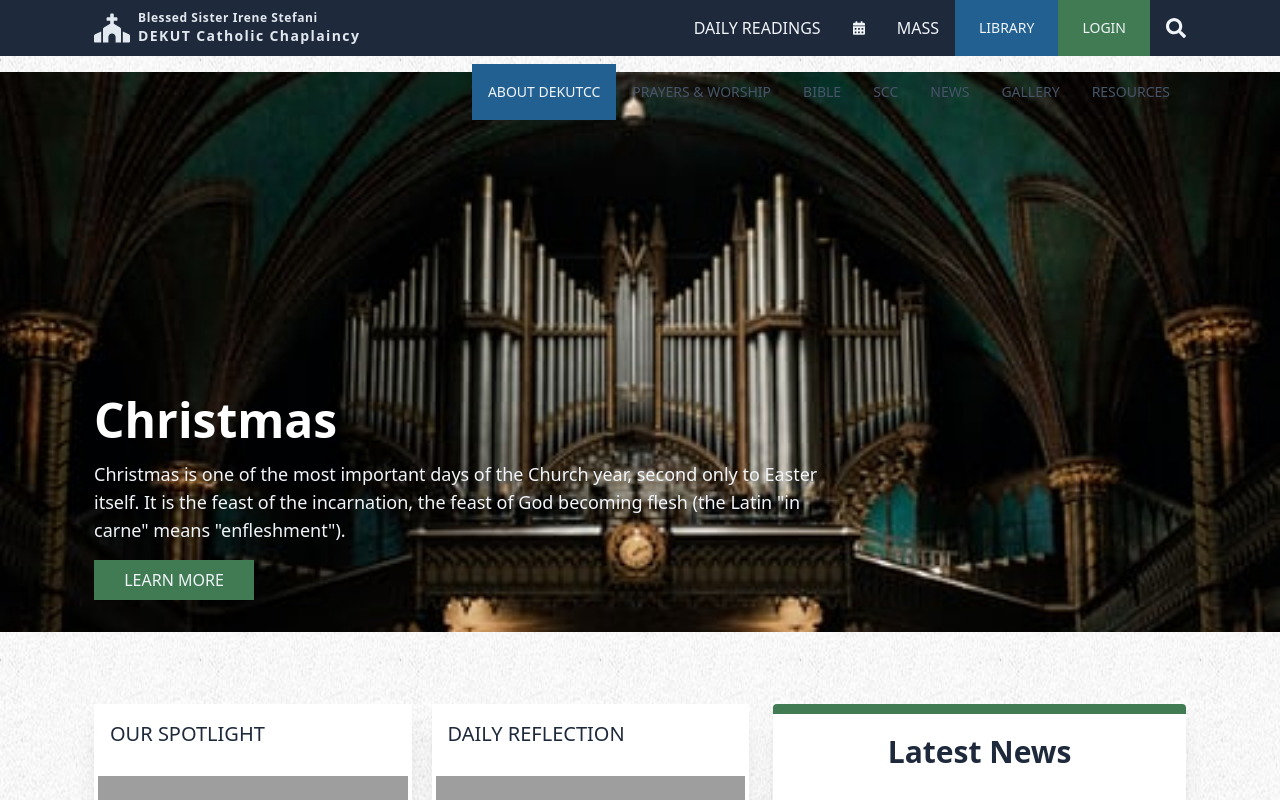
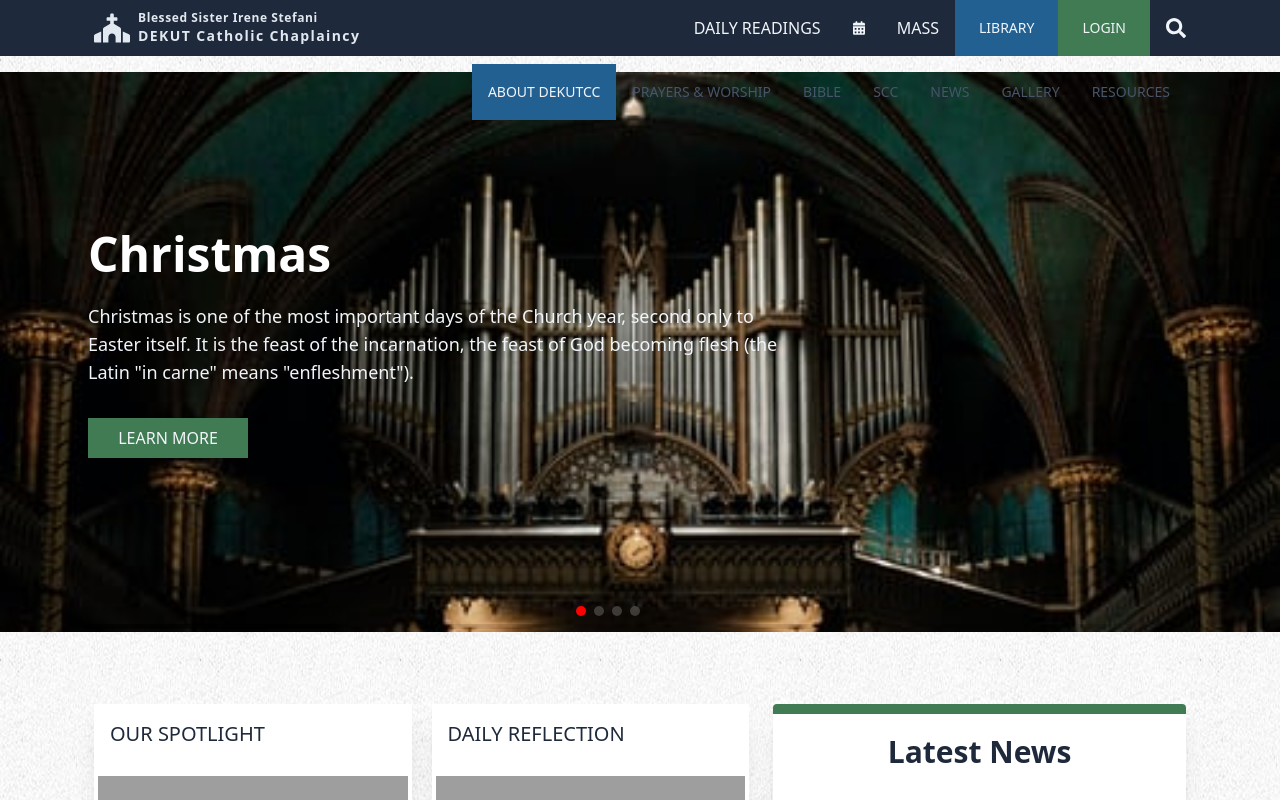
Before and after one commit to marville001/caweb-new, a React (Create React App) app: page / in a window 1280 px wide. Shown: the top 800 px of the page. Built offline with nearby package versions, Linux system fonts and the light colour scheme; grey boxes are pictures that could not be loaded.

Commit message:
Added carousel to home page hero section

```diff
--- a/package.json
+++ b/package.json
@@ -19,6 +19,7 @@
     "redux": "^4.1.2",
     "redux-devtools-extension": "^2.13.9",
     "redux-thunk": "^2.4.1",
+    "swiper": "^8.0.0",
     "web-vitals": "^2.1.2"
   },
   "scripts": {
--- a/src/index.css
+++ b/src/index.css
@@ -56,3 +56,28 @@
         @apply max-w-[95%] px-5 md:px-8 lg:px-10 sm:max-w-[748px] md:max-w-[1000px] lg:max-w-[1200px] mx-auto;
     } */
 }
+
+.home .swiper-pagination-bullet{
+    width: 10px;
+    height: 10px;
+    border-radius: 50%;
+    background-color: #fff;
+}
+
+.home .swiper-pagination-bullet-active{
+    background-color: red;
+    width: 10px;
+    height: 10px;
+    border-radius: 50%;
+}
+
+.swiper-button-next, .swiper-button-prev {
+    /* background-color: #fff; */
+    color: #fff !important;
+}
+@media screen and (max-width: 1480px) {
+    .swiper-button-next, .swiper-button-prev {
+        display: none !important;
+    }
+
+}
--- a/src/pages/Home.jsx
+++ b/src/pages/Home.jsx
@@ -2,9 +2,17 @@ import React from "react";
 import { FaChevronRight, FaCalendarAlt } from "react-icons/fa";
 import { Link } from "react-router-dom";
 
+import { Navigation, Pagination, Scrollbar, A11y } from "swiper";
+import { Swiper, SwiperSlide } from "swiper/react";
+
+import "swiper/css";
+import "swiper/css/navigation";
+import "swiper/css/pagination";
+import "swiper/css/scrollbar";
+
 const Home = () => {
   return (
-    <div className="py-0">
+    <div className="home py-0">
       {/* Hero Section */}
       <div
         className="flex flex-col justify-end items-end relative z-10 md:-top-14"
@@ -15,15 +23,28 @@ const Home = () => {
           minHeight: "70vh",
         }}
       >
-        <div className="md:container p-4 bg-[#0b416c] md:bg-inherit h-full ">
+        {/* Swipper carousel */}
+        <div className="w-[100%] md:px-10 lg:w-[90%] h-full sm:mx-0 md:mx-10 lg:mx-24">
+          <Swiper
+            modules={[Navigation, Pagination, Scrollbar, A11y]}
+            spaceBetween={50}
+            slidesPerView={1}
+            navigation
+            pagination={{ clickable: true }}
+            scrollbar={{ draggable: true }}
+            onSlideChange={() => console.log("slide change")}
+            onSwiper={(swiper) => console.log(swiper)}
+          >
+            <SwiperSlide>
+              <div className="md:container p-4 px-10 bg-[#0b416c] md:bg-inherit md:h-[70vh] grid md:place-content-center ">
                 <h1 className="text-white font-semibold text-3xl md:text-5xl mb-2">
                   Christmas
                 </h1>
                 <p className="text-slate-100 md:w-4/6 text-lg font-light my-4">
-            Christmas is one of the most important days of the Church year,
-            second only to Easter itself. It is the feast of the incarnation,
-            the feast of God becoming flesh (the Latin "in carne" means
-            "enfleshment").
+                  Christmas is one of the most important days of the Church
+                  year, second only to Easter itself. It is the feast of the
+                  incarnation, the feast of God becoming flesh (the Latin "in
+                  carne" means "enfleshment").
                 </p>
                 <Link
                   to="/about"
@@ -31,6 +52,66 @@ const Home = () => {
                 >
                   LEARN MORE
                 </Link>
+              </div>
+            </SwiperSlide>
+            <SwiperSlide>
+              <div className="md:container p-4 px-10 bg-[#0b416c] md:bg-inherit md:h-[70vh] grid md:place-content-center ">
+                <h1 className="text-white font-semibold text-3xl md:text-5xl mb-2">
+                  Christmas
+                </h1>
+                <p className="text-slate-100 md:w-4/6 text-lg font-light my-4">
+                  Christmas is one of the most important days of the Church
+                  year, second only to Easter itself. It is the feast of the
+                  incarnation, the feast of God becoming flesh (the Latin "in
+                  carne" means "enfleshment").
+                </p>
+                <Link
+                  to="/about"
+                  className="bg-sea-green text-center block w-40 p-2 my-4 text-slate-100"
+                >
+                  LEARN MORE
+                </Link>
+              </div>
+            </SwiperSlide>
+            <SwiperSlide>
+              <div className="md:container p-4 px-10 bg-[#0b416c] md:bg-inherit md:h-[70vh] grid md:place-content-center ">
+                <h1 className="text-white font-semibold text-3xl md:text-5xl mb-2">
+                  Christmas
+                </h1>
+                <p className="text-slate-100 md:w-4/6 text-lg font-light my-4">
+                  Christmas is one of the most important days of the Church
+                  year, second only to Easter itself. It is the feast of the
+                  incarnation, the feast of God becoming flesh (the Latin "in
+                  carne" means "enfleshment").
+                </p>
+                <Link
+                  to="/about"
+                  className="bg-sea-green text-center block w-40 p-2 my-4 text-slate-100"
+                >
+                  LEARN MORE
+                </Link>
+              </div>
+            </SwiperSlide>
+            <SwiperSlide>
+              <div className="md:container p-4 px-10 bg-[#0b416c] md:bg-inherit md:h-[70vh] grid md:place-content-center ">
+                <h1 className="text-white font-semibold text-3xl md:text-5xl mb-2">
+                  Christmas
+                </h1>
+                <p className="text-slate-100 md:w-4/6 text-lg font-light my-4">
+                  Christmas is one of the most important days of the Church
+                  year, second only to Easter itself. It is the feast of the
+                  incarnation, the feast of God becoming flesh (the Latin "in
+                  carne" means "enfleshment").
+                </p>
+                <Link
+                  to="/about"
+                  className="bg-sea-green text-center block w-40 p-2 my-4 text-slate-100"
+                >
+                  LEARN MORE
+                </Link>
+              </div>
+            </SwiperSlide>
+          </Swiper>
         </div>
       </div>
 
@@ -186,7 +267,10 @@ const Home = () => {
 
       <div className="my-10 mx-5 overflow-x-hidden  images-carousel-container">
         <div className="flex gap-2 images-carousel">
-          {[1, 2, 3, 4, 5, 6, 7, 8, 9, 10, 11, 12, 13, 14, 2, 3, 4, 5, 6, 7, 8, 9, 10, 11, 12, 13, 14].map((i) => (
+          {[
+            1, 2, 3, 4, 5, 6, 7, 8, 9, 10, 11, 12, 13, 14, 2, 3, 4, 5, 6, 7, 8,
+            9, 10, 11, 12, 13, 14,
+          ].map((i) => (
             <div className="min-w-[200px] md:min-w-[260px] lg:min-w-[300px] h-60 lg:h-64 rounded-md overflow-hidden ">
               <img
                 className="w-full h-full"
@@ -197,7 +281,12 @@ const Home = () => {
           ))}
         </div>
         <div className="flex justify-center my-4">
-          <Link to="/gallery" className="bg-dodge-blue px-6 py-2 rounded-md text-white font-bold">View Our Gallery</Link>
+          <Link
+            to="/gallery"
+            className="bg-dodge-blue px-6 py-2 rounded-md text-white font-bold"
+          >
+            View Our Gallery
+          </Link>
         </div>
       </div>
 
```
Also changed, not shown: 1 other file (tests, documents, lock files or other folders). Lines whose indentation alone changed are shown as unchanged.
